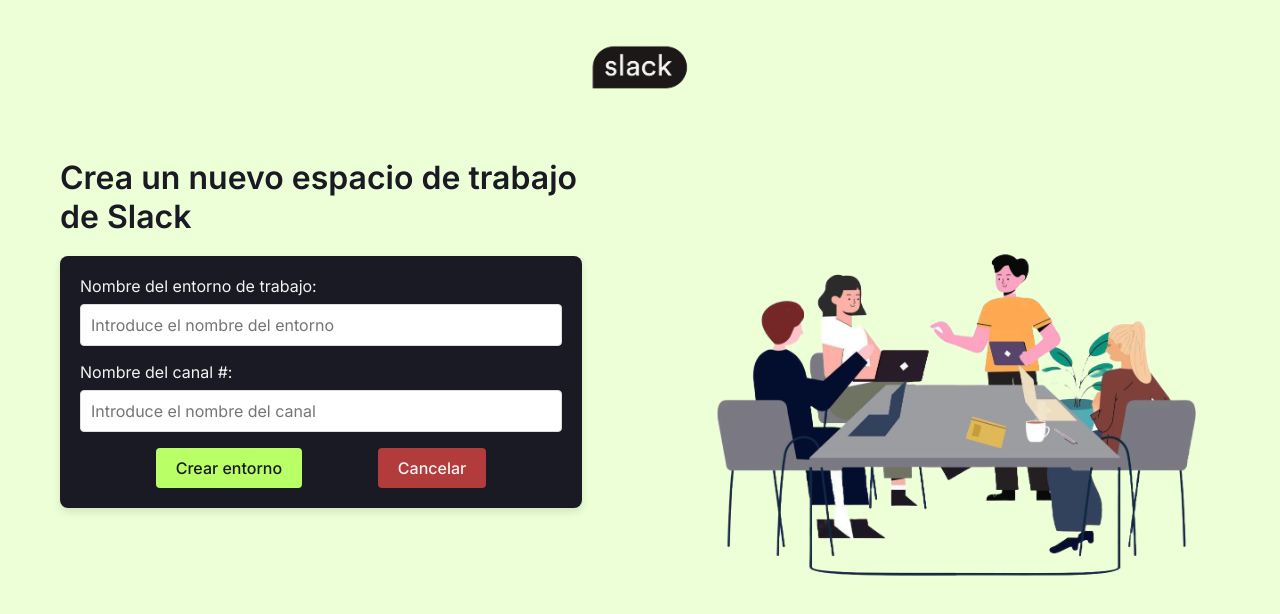
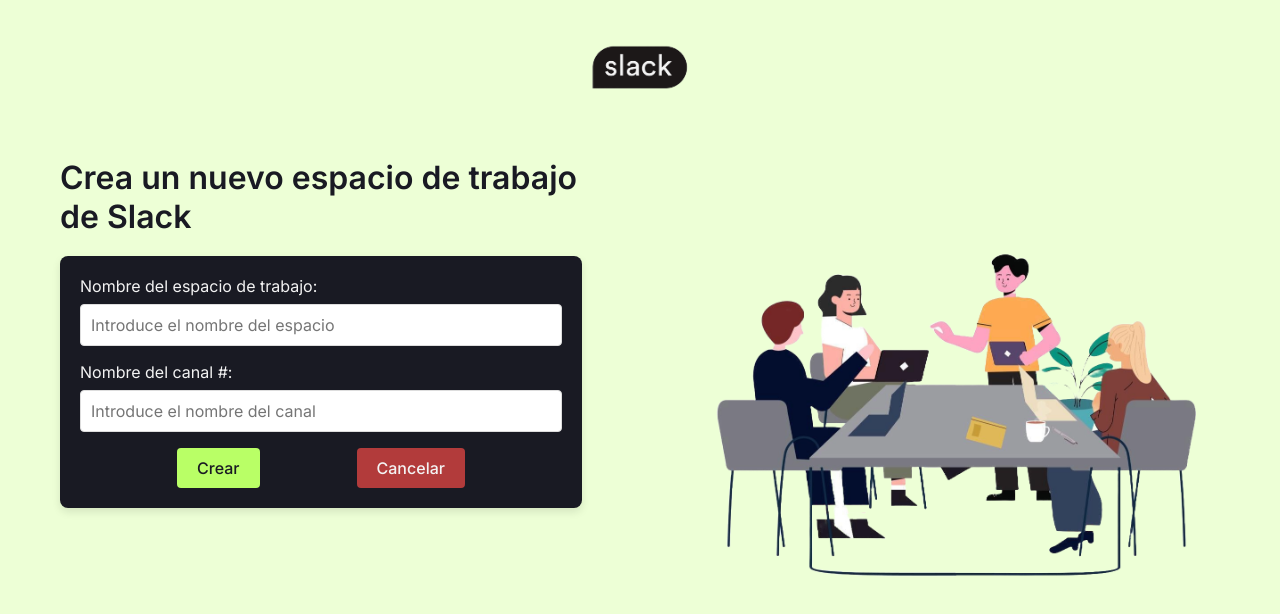
Before and after one commit to Charlybio87/proyecto-final-frontend, a React (Vite) app: page /workspace/new in a window 1280 px wide. Shown: the top 614 px of the page. Built offline with nearby package versions, Linux system fonts and the light colour scheme.

Commit message:
creacion de readme

```diff
--- a/src/Components/DetailHeader/DetailHeader.css
+++ b/src/Components/DetailHeader/DetailHeader.css
@@ -61,6 +61,10 @@
         font-size: 14px;
     }
 
+    .input-busqueda::placeholder {
+        font-size: 12px;
+    }
+
     .boton-salir {
         font-size: 12px;
         padding: 8px 12px;
--- a/src/Components/SideBar/SideBar.css
+++ b/src/Components/SideBar/SideBar.css
@@ -194,8 +194,6 @@
 
     .side-bar {
         width: 300px;
-        border-top-right-radius: 0px;
-        border-top-left-radius: 0px;
     }
 
     .sidebar-content {
--- a/src/Components/SideBar/SideBar.jsx
+++ b/src/Components/SideBar/SideBar.jsx
@@ -42,6 +42,10 @@
         setMenuDesplegado(!menuDesplegado)
     }
 
+    const handleCanalClick = () => {
+        setMenuDesplegado(false)
+    }
+
     return (
         <div className={`side-bar ${menuDesplegado ? 'menu-abierto' : ''}`}>
             <div className='sidebar-header'>
@@ -54,7 +58,12 @@
                 <span className='canales-span'>Canales</span>
                 <ul className='lista-canales'>
                     {entorno.canales.map(canal => (
-                        <Link to={`/workspace/${entorno.id}/${canal.id}`} key={canal.id} className='nombre-canal-sb'>
+                        <Link
+                        to={`/workspace/${entorno.id}/${canal.id}`}
+                        key={canal.id}
+                        className='nombre-canal-sb'
+                        onClick={handleCanalClick}
+                        >
                             <li className={`canal-item ${canal.id === canalSeleccionado ? 'active' : ''}`}>
                                 <i className="bi bi-hash"></i>
                                 <span>{canal.nombreCanal}</span>
--- a/src/Components/WorkspaceForm/WorkspaceForm.css
+++ b/src/Components/WorkspaceForm/WorkspaceForm.css
@@ -76,6 +76,10 @@
         font-size: 14px;
     }
 
+    .form-nuevo-entorno input::placeholder {
+        font-size: 12px;
+    }
+
     .botones-form {
         flex-direction: column;
         align-items: center;
--- a/src/Components/WorkspaceForm/WorkspaceForm.jsx
+++ b/src/Components/WorkspaceForm/WorkspaceForm.jsx
@@ -44,14 +44,14 @@
 
     return (
         <form className='form-nuevo-entorno' onSubmit={handleSubmit}>
-            <label htmlFor="nombreEntorno">Nombre del entorno de trabajo:</label>
+            <label htmlFor="nombreEntorno">Nombre del espacio de trabajo:</label>
             <input
                 type="text"
                 id='nombreEntorno'
                 name='nombreEntorno'
                 value={nombreEntorno}
                 onChange={(e) => setNombreEntorno(e.target.value)}
-                placeholder='Introduce el nombre del entorno'
+                placeholder='Introduce el nombre del espacio'
             />
             {formEnviado && errors.nombreEntorno && <span className='mensaje-error'>{errors.nombreEntorno}</span>}
             <label htmlFor="nombreCanal">Nombre del canal #:</label>
@@ -65,7 +65,7 @@
             />
             {formEnviado && errors.nombreCanal && <span className='mensaje-error'>{errors.nombreCanal}</span>}
             <div className='botones-form'>
-                <button type='submit' className='btn-crear-entorno'>Crear entorno</button>
+                <button type='submit' className='btn-crear-entorno'>Crear</button>
                 <button type='button' onClick={handleCancel} className='btn-cancelar'>Cancelar</button>
             </div>
         </form>
```
Also changed, not shown: public/assets/images/paleta-colores.png (added), 1 other file (tests, documents, lock files or other folders).
